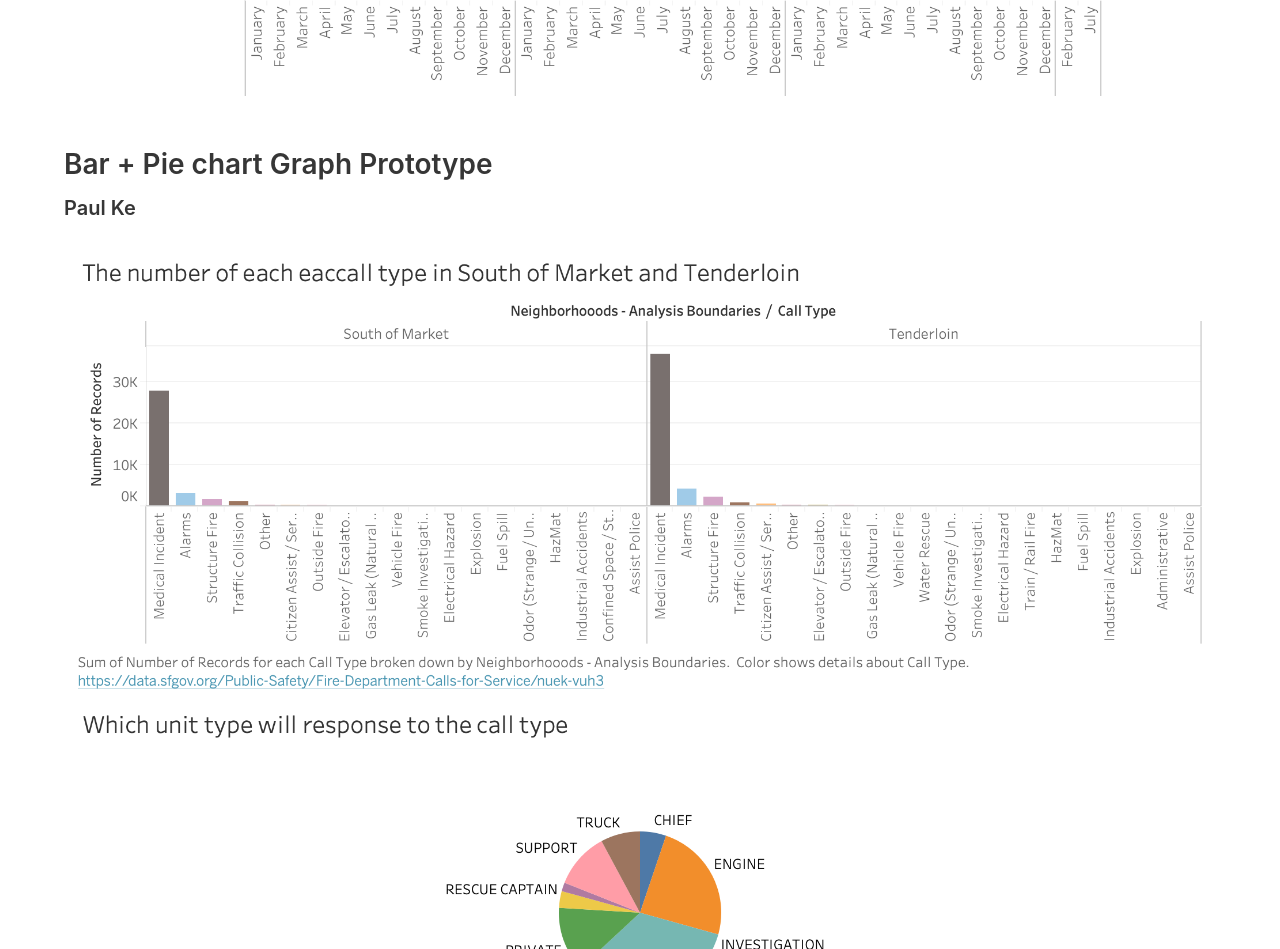
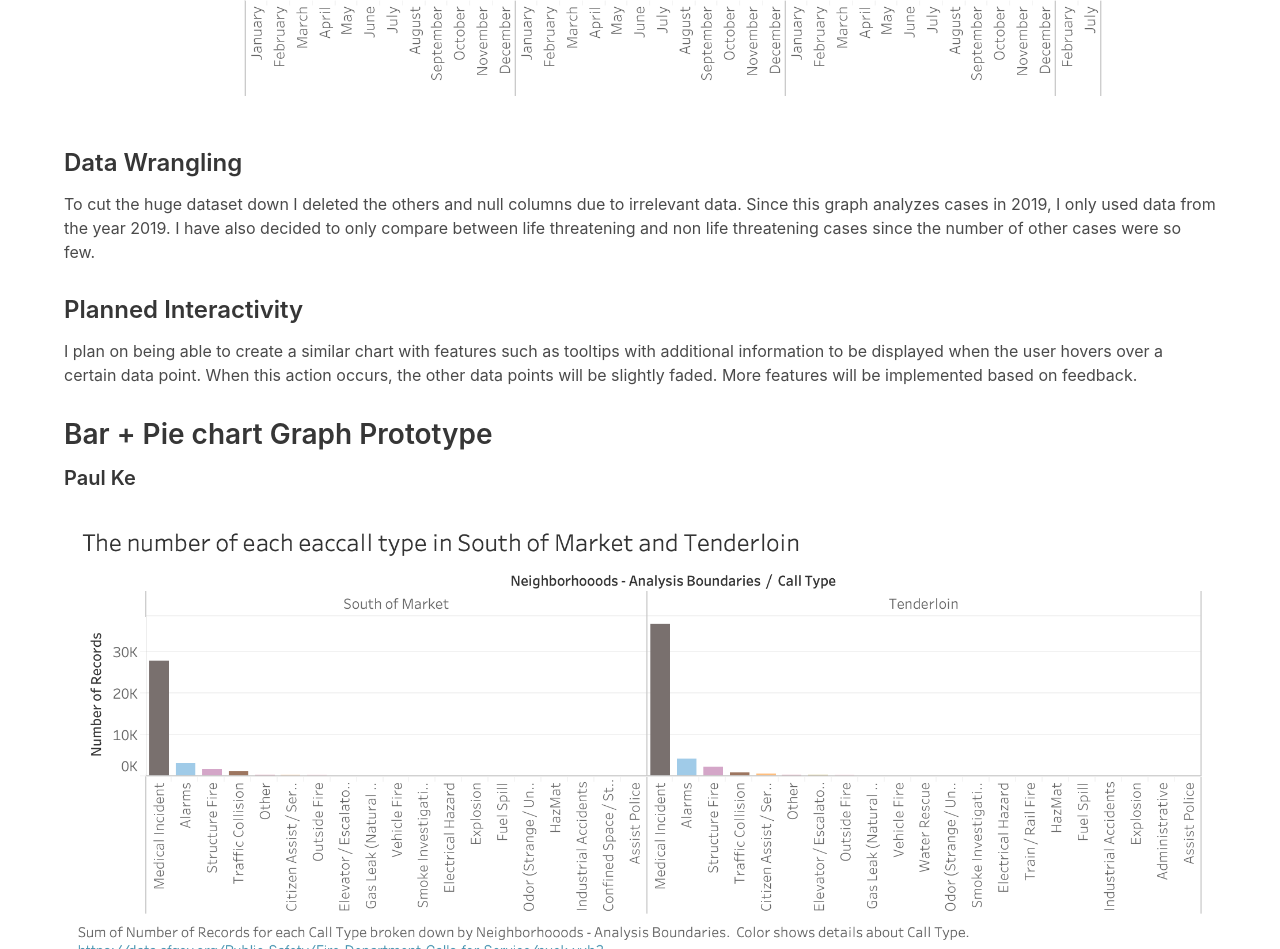
Before and after one commit to usf-cs360-spring2020/midterm-datadmin, a plain HTML site: page index.html in a window 1280 px wide. Shown: the part 1689-2638 px from the top of the page. Drawn offline with nearby package versions, Linux system fonts and the light colour scheme.

Commit message:
Updated Prototype 1 details

```diff
--- a/index.html
+++ b/index.html
@@ -138,8 +138,23 @@
           <p> The top memu has home button and a navbar with list of button which each could navigate to different chart to demostrate our idea and thought</p>
 
           <h2 id = "line"> Scatterplotmatrix Prototype</h2>
-          <h4>Steven Rokkala</h4>
+          <h4>Steven  Rokkala</h4>
            <img  src="Prototype1.png" />
+
+           <h3> Data Wrangling</h3>
+           <p>
+             To cut the huge dataset down I deleted the others and null columns due to irrelevant data.
+             Since this graph analyzes cases in 2019, I only used data from the year 2019. I have also decided to only compare between life threatening
+             and non life threatening cases since the number of other cases were so few.
+           </p>
+
+              <h3> Planned Interactivity</h3>
+              <p>
+                I plan on being able to create a similar chart with features such as
+                tooltips with additional information to be displayed
+                when the user hovers over a certain data point. When this action occurs, the other data points
+                will be slightly faded. More features will be implemented based on feedback.
+              </p>
 
         <h2 id = "line"> Bar + Pie chart Graph Prototype</h2>
          <h4>Paul Ke </h4>
```
